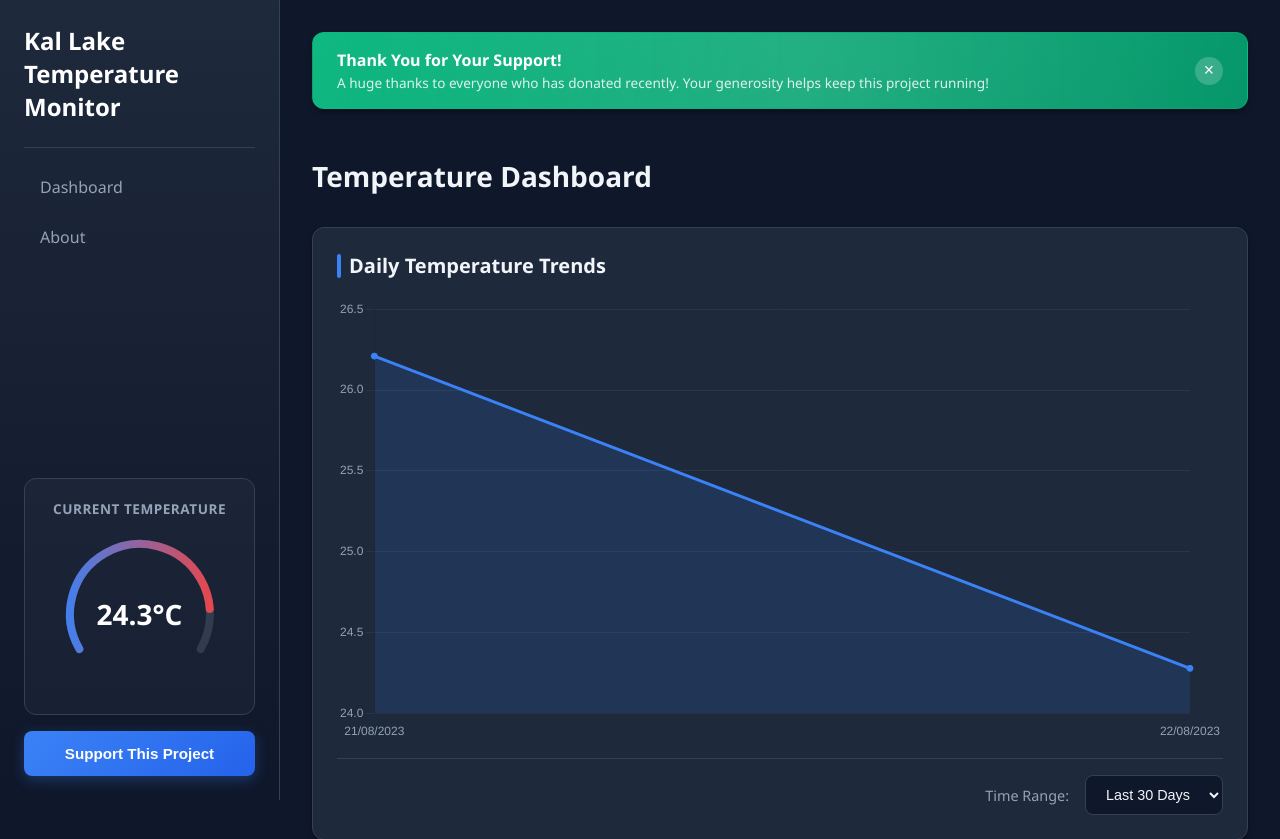
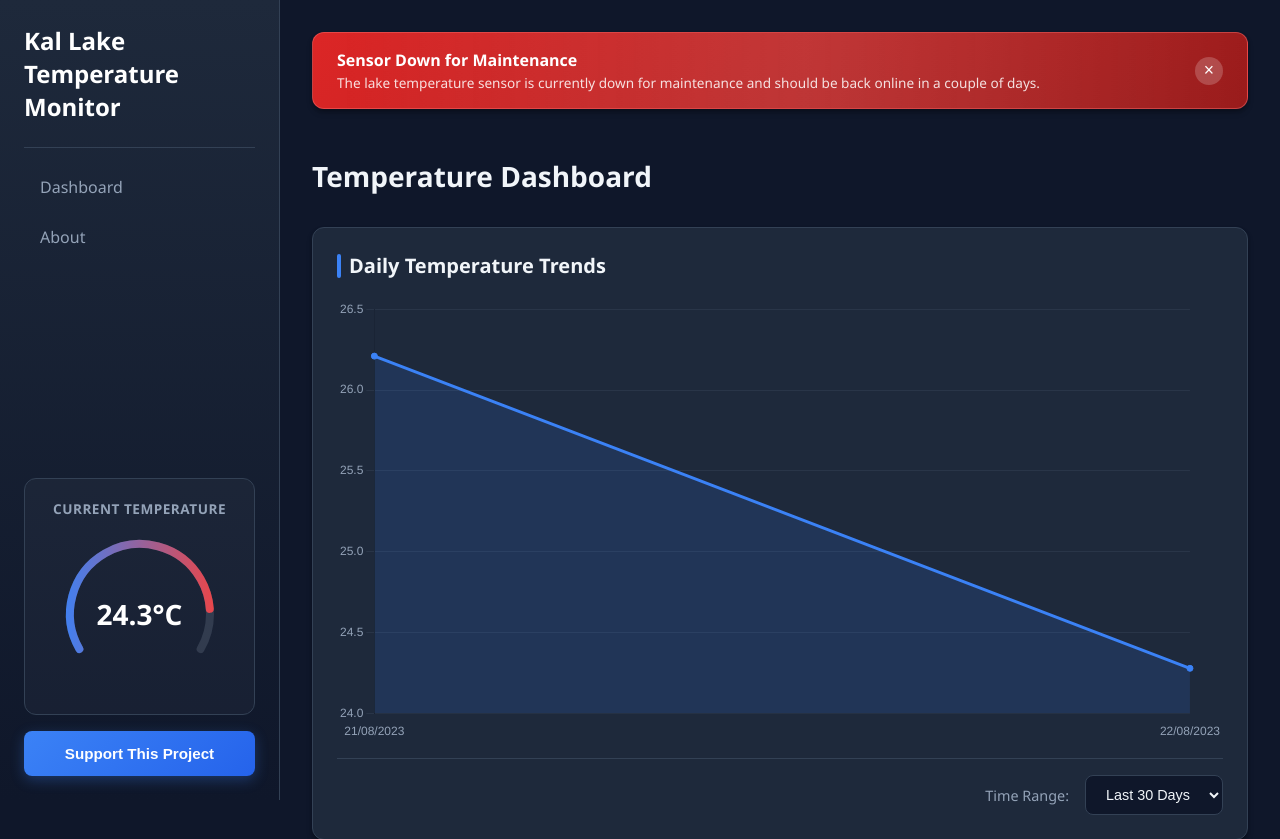
Before and after one commit to bunjopolo/Kal-Lake-Temperature-Monitor, a Django app: page / in a window 1280 px wide. Shown: the top 839 px of the page. Run offline with Django 4.2, Linux system fonts and the light colour scheme; data comes from the database, SQL or seed files in the repository.

Commit message:
Replace donation banner with maintenance notice

```diff
--- a/templates/tempmonitor/home.html
+++ b/templates/tempmonitor/home.html
@@ -45,9 +45,9 @@
             color: var(--text-primary);
         }
 
-        /* Thank You Banner */
+        /* Maintenance Banner */
         .thank-you-banner {
-            background: linear-gradient(135deg, #10b981 0%, #059669 100%);
+            background: linear-gradient(135deg, #dc2626 0%, #991b1b 100%);
             border-radius: var(--border-radius);
             padding: 16px 24px;
             margin-bottom: 24px;
@@ -55,7 +55,7 @@
             align-items: center;
             justify-content: space-between;
             box-shadow: var(--shadow);
-            border: 1px solid rgba(16, 185, 129, 0.3);
+            border: 1px solid rgba(248, 113, 113, 0.45);
             position: relative;
             overflow: hidden;
         }
@@ -539,11 +539,11 @@
 
     <main id="charts-container">
         <!-- Thank You Banner -->
-        <div class="thank-you-banner" id="thankYouBanner">
+        <div class="thank-you-banner" id="maintenanceBanner">
             <div class="thank-you-content">
                 <div class="thank-you-text">
-                    <span class="thank-you-title">Thank You for Your Support!</span>
-                    <span class="thank-you-message">A huge thanks to everyone who has donated recently. Your generosity helps keep this project running!</span>
+                    <span class="thank-you-title">Sensor Down for Maintenance</span>
+                    <span class="thank-you-message">The lake temperature sensor is currently down for maintenance and should be back online in a couple of days.</span>
                 </div>
             </div>
             <button class="close-banner" onclick="closeBanner()" aria-label="Close banner">×</button>
@@ -599,19 +599,19 @@
     <script>
         // Banner close functionality with localStorage to remember user preference
         function closeBanner() {
-            const banner = document.getElementById('thankYouBanner');
+            const banner = document.getElementById('maintenanceBanner');
             banner.style.transition = 'opacity 0.3s ease, transform 0.3s ease';
             banner.style.opacity = '0';
             banner.style.transform = 'translateY(-10px)';
             setTimeout(() => {
                 banner.style.display = 'none';
             }, 300);
-            localStorage.setItem('thankYouBannerClosed', 'true');
+            localStorage.setItem('maintenanceBannerClosed', 'true');
         }
 
         document.addEventListener('DOMContentLoaded', function() {
-            if (localStorage.getItem('thankYouBannerClosed') === 'true') {
-                document.getElementById('thankYouBanner').style.display = 'none';
+            if (localStorage.getItem('maintenanceBannerClosed') === 'true') {
+                document.getElementById('maintenanceBanner').style.display = 'none';
             }
         });
 
```
